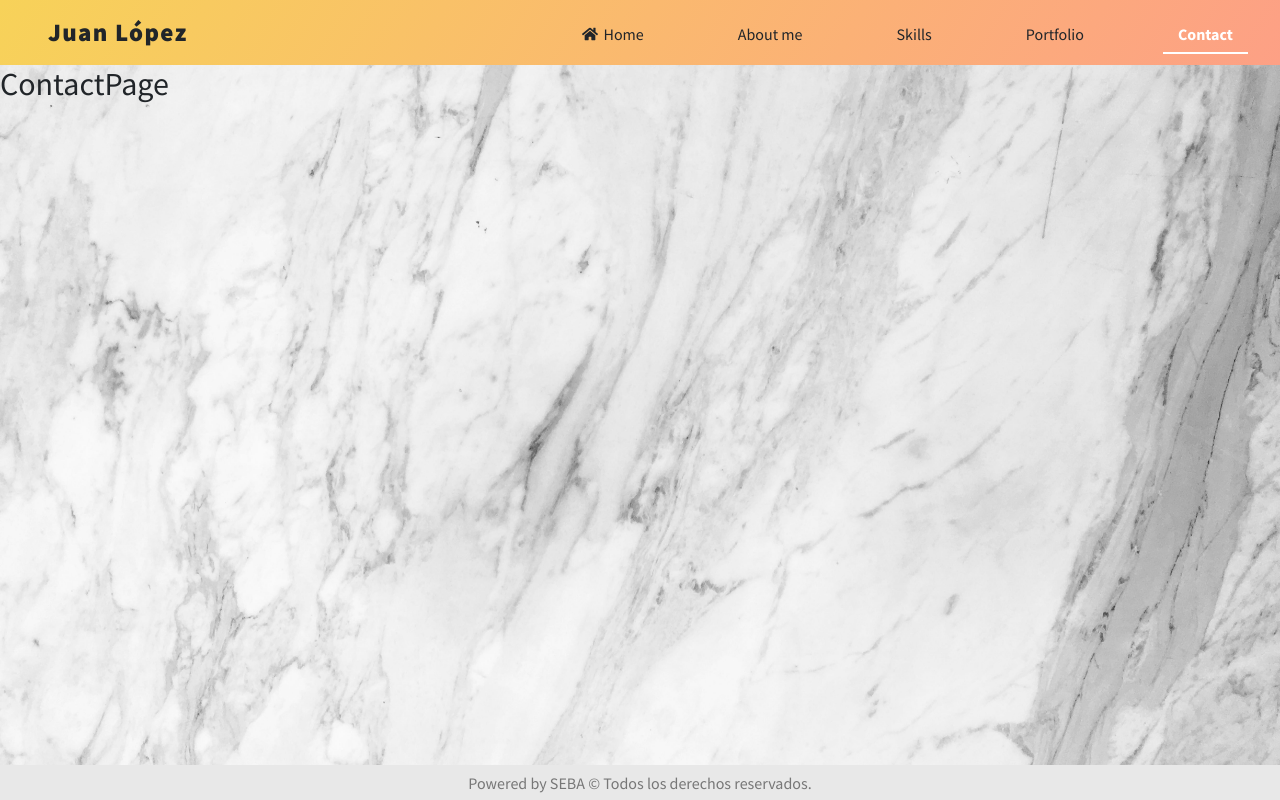
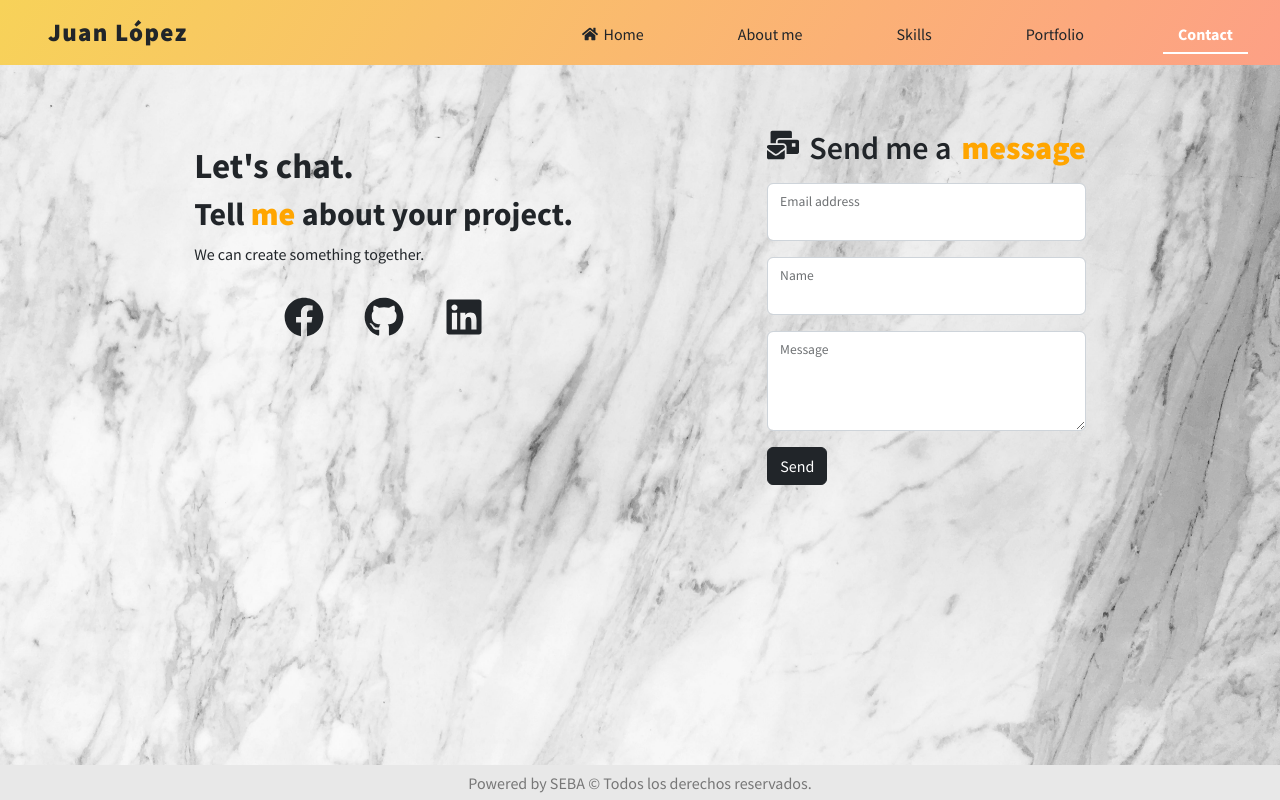
Before and after one commit to jsebast1an/myPortfolioPage, a React (Create React App) app: page /contact in a window 1280 px wide. Built offline with nearby package versions, Linux system fonts and the light colour scheme.

Commit message:
80% portfolio

```diff
--- /dev/null
+++ b/src/components/ContactForm/ContactForm.jsx
@@ -0,0 +1,53 @@
+import * as FaIcons from 'react-icons/fa'
+import * as Bootstrap from 'react-bootstrap'
+/* css */
+import './contactForm.css'
+
+function ContactForm() {
+    return (
+        <div id='contactFormContainer'>
+            <h2 className='flexCenterContainer h2Title'>
+                <div className='flexRowWrapContainer'>
+                    <FaIcons.FaMailBulk /><span>Send me a </span> <strong>message</strong>
+                </div>
+            </h2>
+
+            <div className='contact_form'>
+                <Bootstrap.FloatingLabel
+                    controlId='floatingInput'
+                    label='Email address'
+                    className='mb-3'
+                >
+                    <Bootstrap.Form.Control
+                        type='email'/>
+
+                </Bootstrap.FloatingLabel>
+
+                <Bootstrap.FloatingLabel
+                    controlId='floatingInput'
+                    label='Name'
+                    className='mb-3'
+                >
+                    <Bootstrap.Form.Control
+                        type='text'/>
+
+                </Bootstrap.FloatingLabel>
+
+                <Bootstrap.FloatingLabel
+                    controlId='floatingTextarea'
+                    label='Message'
+                    className='mb-3'
+                >
+                    <Bootstrap.Form.Control
+                        as='textarea'
+                        style={{ height: '100px'}} />
+
+                </Bootstrap.FloatingLabel>
+            </div>
+            <Bootstrap.Button variant='dark'>Send</Bootstrap.Button>
+
+        </div>
+    )
+}
+
+export default ContactForm
--- /dev/null
+++ b/src/components/ContactForm/contactForm.css
@@ -0,0 +1,9 @@
+#contactFormContainer
+{
+    margin-top: 3rem;
+}
+
+.contact_form
+{
+
+}
--- a/src/css/aboutPage.css
+++ b/src/css/aboutPage.css
@@ -106,3 +106,35 @@
 }
 
 /* end */
+
+/* img container */
+
+.imgContainer
+{
+    z-index: 1;
+}
+.imgContainer button
+{
+    display: flex;
+    align-items: center;
+    padding: 5px 25px;
+    border-radius: 10px;
+    border: solid 1.7px grey;
+    margin: 1rem 0;
+    background: linear-gradient(to left, #fae293 15%, #f0a58d 55%, #080201 64%,#080201 64%, #160202 79%) right;
+    background-size: 300% 100%;
+    transition: 0.2s ease-in;
+    vertical-align: center;
+    font-weight: 600;
+}
+.imgContainer button:hover {
+    background-position: left;
+    color: white;
+    font-weight: 800;
+    border: 1.6px solid rgb(66, 66, 66);
+}
+.imgContainer button svg
+{
+    margin-bottom: -2px;
+    margin-left:6px ;
+}
--- /dev/null
+++ b/src/css/contactPage.css
@@ -0,0 +1,29 @@
+/* contact container */
+
+.contactContainer
+{
+    display: flex;
+    justify-content: space-evenly;
+}
+
+/* end */
+
+/* contact intro */
+.contact_intro
+{
+    margin-top: 5rem;
+}
+
+.contact_intro h2 {
+    font-size: 2.2rem;
+    font-weight: 700;
+}
+.contact_intro h4 {
+    font-size: 2rem;
+    font-weight: 700;
+}
+.contact_intro h4 strong{
+    color: orange;
+}
+
+/* end */
--- a/src/pages/AboutPage.js
+++ b/src/pages/AboutPage.js
@@ -1,6 +1,7 @@
 import Footer from '../components/Footer/Footer'
 import NavBar from '../components/NavBar/NavBar'
 import * as FaIcons from 'react-icons/fa'
+import { NavLink } from 'react-router-dom'
 /* css */
 import '../css/aboutPage.css'
 import '../App.css'
@@ -38,8 +39,12 @@ function AboutPage() {
                         </button>
                     </div>
 
-                    <div className='imgContainer'>
-
+                    <div className='imgContainer flexCenterContainer'>
+                        <NavLink to={'/skills'} end style={{textDecoration:'none'}}>
+                            <button className=''>
+                                Skills <FaIcons.FaArrowCircleRight />
+                            </button>
+                        </NavLink>
                     </div>
                 </div>
             </main>
--- a/src/pages/ContactPage.js
+++ b/src/pages/ContactPage.js
@@ -1,30 +1,69 @@
+import Footer from '../components/Footer/Footer'
 import NavBar from '../components/NavBar/NavBar'
-import Footer from '../components/Footer/Footer'
-
+import * as FaIcons from 'react-icons/fa'
 /* css */
+import '../css/contactPage.css'
 import '../App.css'
-
-
+import ContactForm from '../components/ContactForm/ContactForm'
 
 function ContactPage() {
     return (
         <div id='body'>
+
             <NavBar />
 
-      <main className="mainContainer">
+            <main className='mainContainer'>
+                {/* <h2 className='flexCenterContainer h2Title'>
+                    <div className='flexRowWrapContainer'>
+                        <FaIcons.FaPhone /> <span>Contact</span> <strong>Me</strong>
+                    </div>
+                </h2> */}
 
-        <span></span>
-        <span></span>
-        <span></span>
-        <span></span>
+                <div className='contactContainer'>
+
+                    <div className='contact_intro'>
 
                         <h2>
-          ContactPage
+                            Let's chat.
                         </h2>
+                        <h4>
+                            Tell <strong>me</strong> about
+                            your project.
+                        </h4>
+                        <p>
+                            We can create something together.
+                        </p>
+
+                        <div className='contact_intro_social flexRowWrapContainer social_icons'>
+                            <div className='flexRowWrapContainer social_icons'>
+                                <div class="box">
+
+                                    <a target="_blank" rel='noreferrer' href="https://www.fb.com">
+                                        <FaIcons.FaFacebook />
+                                    </a>
+                                </div>
+                                <div class="box">
+                                    <a target="_blank" rel='noreferrer' href="https://www.fb.com">
+                                        <FaIcons.FaGithub />
+                                    </a>
+                                </div>
+                                <div class="box">
+                                    <a target="_blank" rel='noreferrer' href="https://www.fb.com">
+                                        <FaIcons.FaLinkedin />
+                                    </a>
+                                </div>
+                            </div>
+                        </div>
+                    </div>
+
+                    <ContactForm />
+
+                </div>
 
             </main>
 
             <Footer />
+
         </div>
     )
 }
--- a/src/pages/HomePage.js
+++ b/src/pages/HomePage.js
@@ -1,9 +1,9 @@
 import NavBar from '../components/NavBar/NavBar'
 import Footer from '../components/Footer/Footer'
 import * as FaIcons from 'react-icons/fa'
+import { NavLink } from 'react-router-dom'
 /* css */
 import '../css/homePage.css'
-import { NavLink } from 'react-router-dom'
 import '../App.css'
 
 
```
Lines whose indentation alone changed are shown as unchanged.
